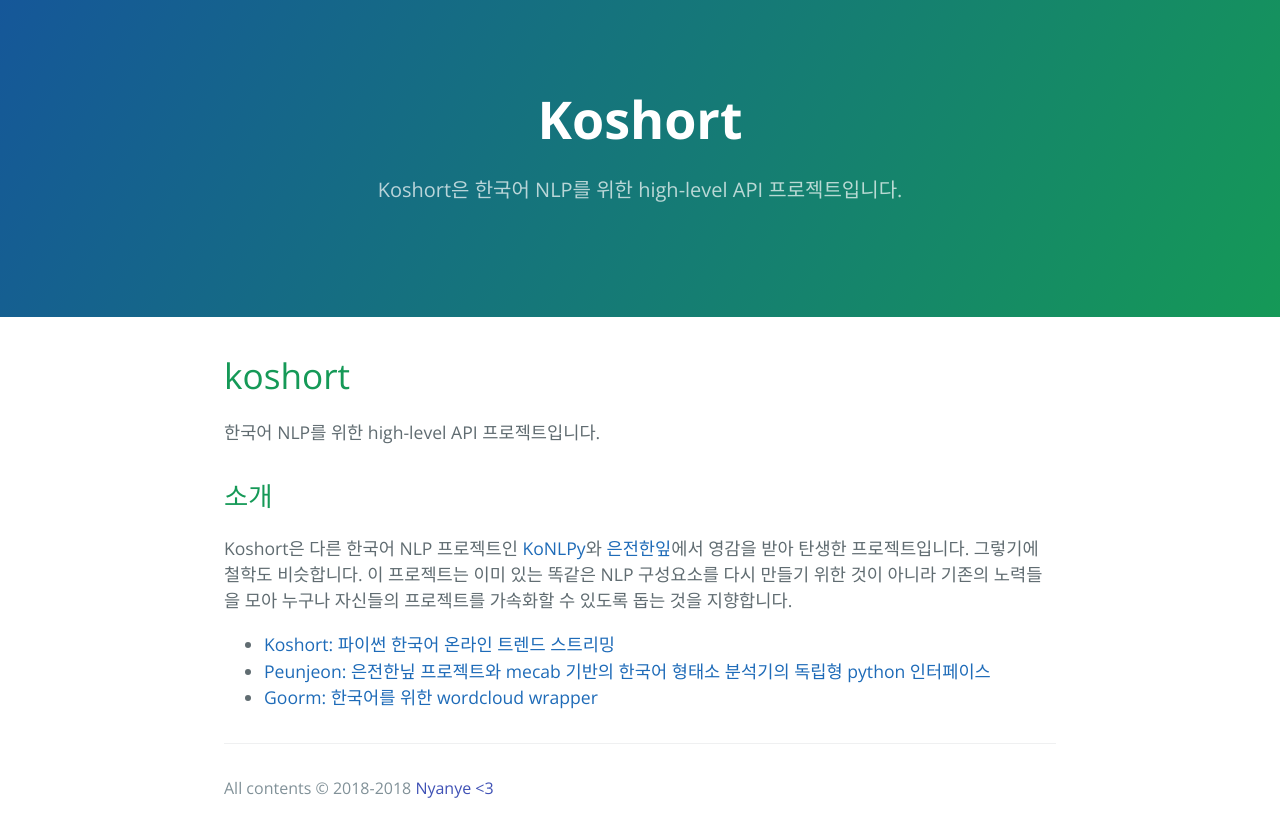
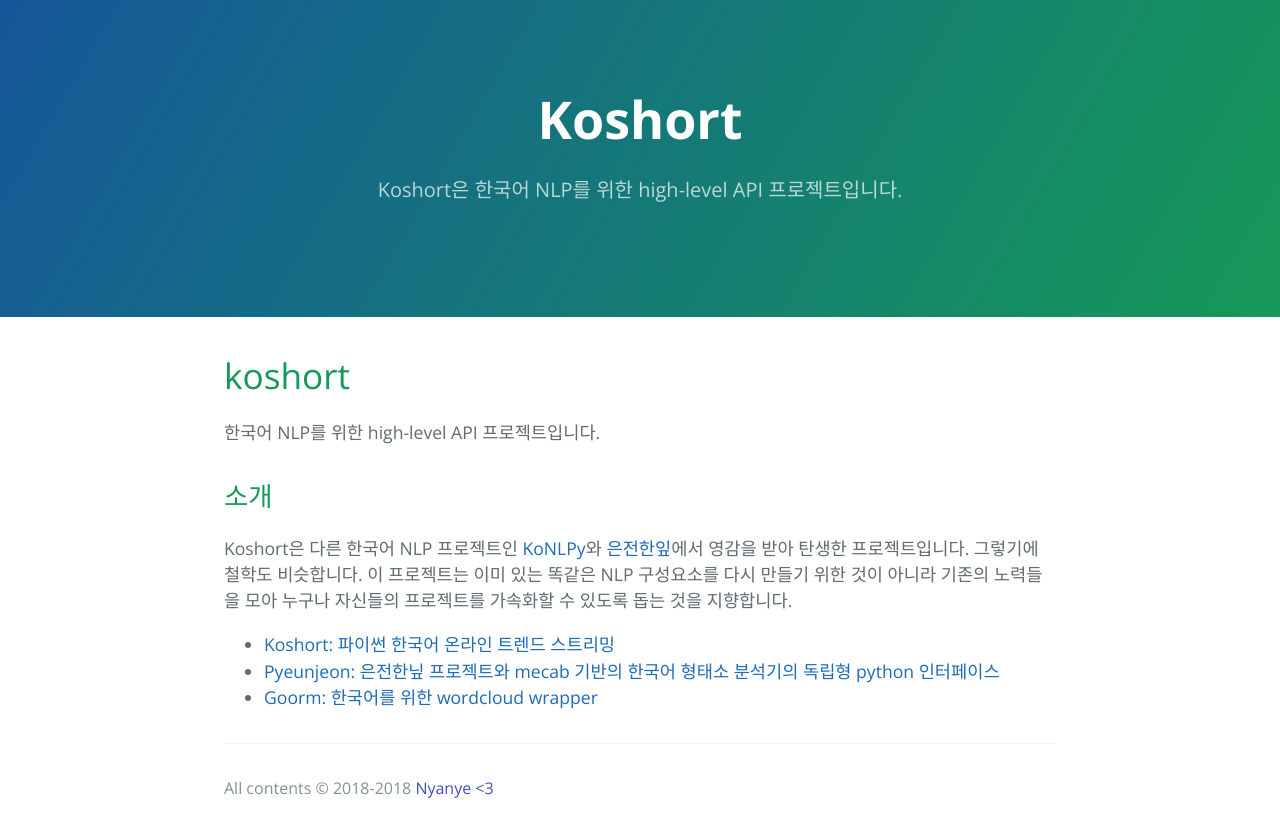
Before and after one commit to koshort/koshort.github.io, a Jekyll site: the page built from index.md, in a window 1280 px wide. Shown: the top 837 px of the page. Built offline with Jekyll 4.4.1, drawn with Linux system fonts in a browser that asks for light colours; our own code applies the rules of GitHub Pages for plain Markdown files.

Commit message:
Update index.md

```diff
--- a/index.md
+++ b/index.md
@@ -11,5 +11,5 @@ layout: default
 Koshort은 다른 한국어 NLP 프로젝트인 [KoNLPy](http://konlpy.org)와 [은전한잎](http://eunjeon.blogspot.kr/)에서 영감을 받아 탄생한 프로젝트입니다. 그렇기에 철학도 비슷합니다. 이 프로젝트는 이미 있는 똑같은 NLP 구성요소를 다시 만들기 위한 것이 아니라 기존의 노력들을 모아 누구나 자신들의 프로젝트를 가속화할 수 있도록 돕는 것을 지향합니다.
 
 * [Koshort: 파이썬 한국어 온라인 트렌드 스트리밍](http://koshort.readthedocs.io/ko/latest/)
-* [Peunjeon: 은전한닢 프로젝트와 mecab 기반의 한국어 형태소 분석기의 독립형 python 인터페이스](https://github.com/koshort/peunjeon)
+* [Pyeunjeon: 은전한닢 프로젝트와 mecab 기반의 한국어 형태소 분석기의 독립형 python 인터페이스](https://github.com/koshort/peunjeon)
 * [Goorm: 한국어를 위한 wordcloud wrapper](https://github.com/koshort/goorm)
```
